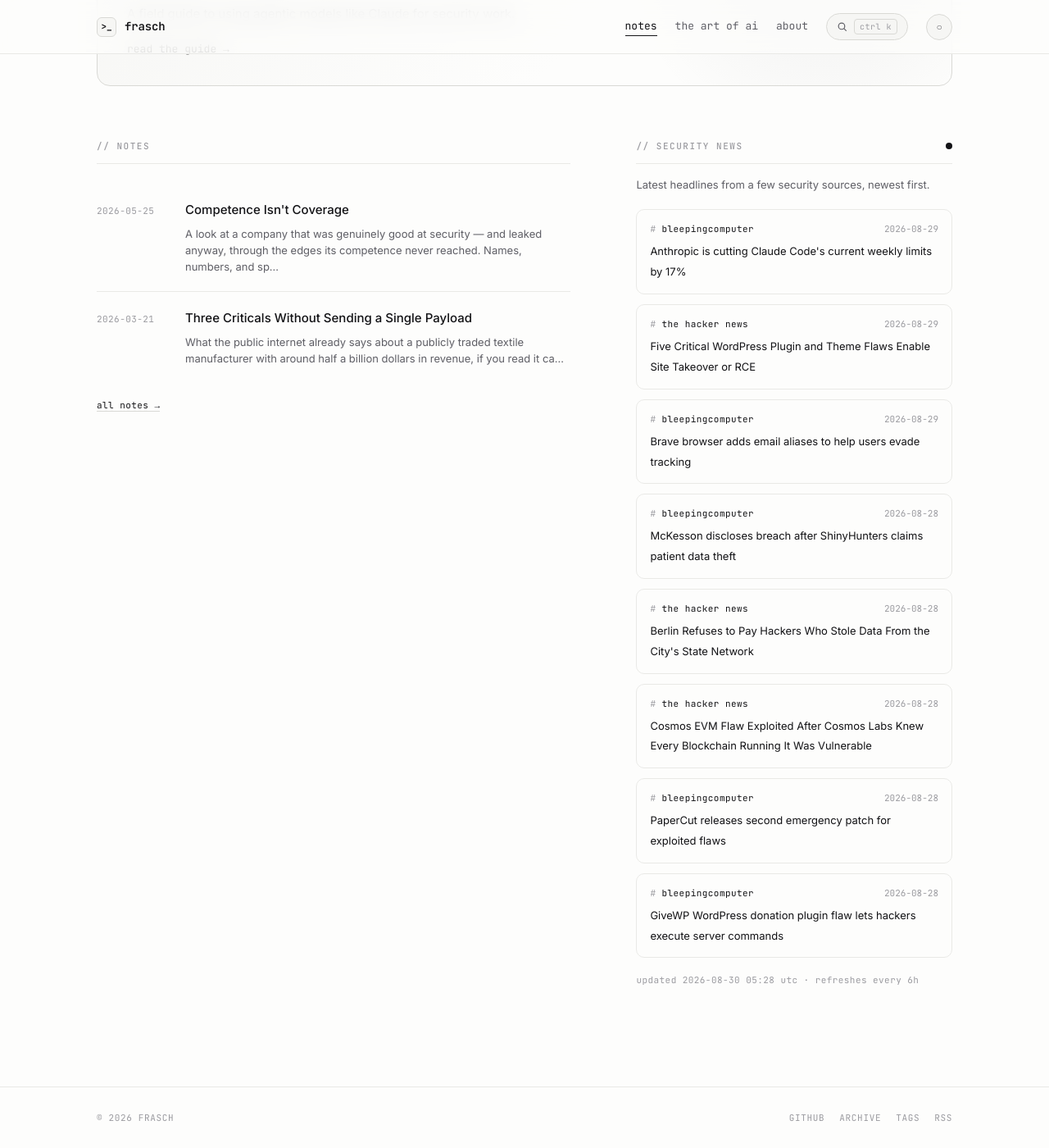
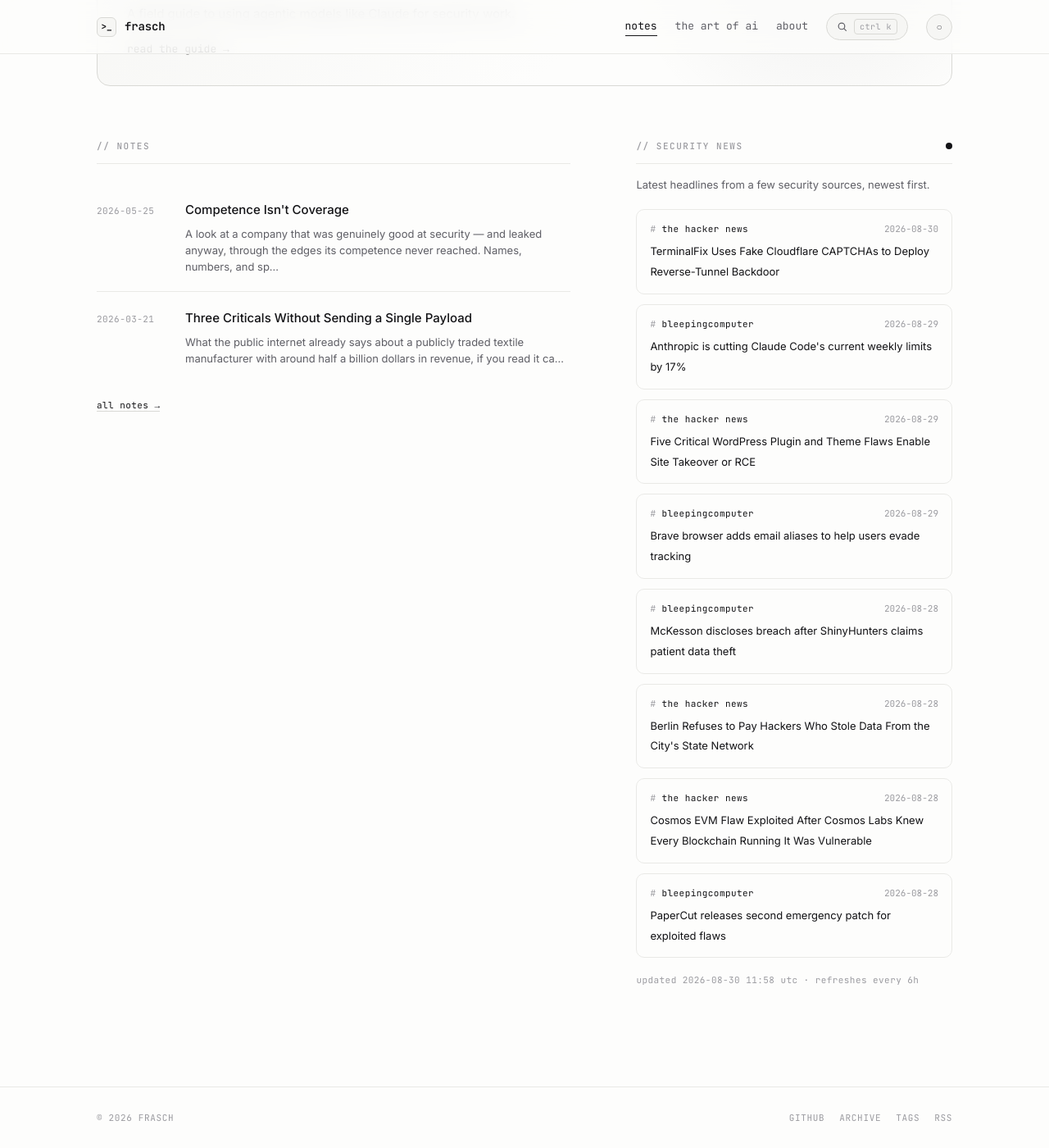
Before and after one commit to whoisfrasch/frasch, a Jekyll site: the page built from index.html, in a window 1280 px wide and 1400 px high, scrolled down 615 px. Shown: the whole window at 82% size. Built offline with Jekyll 4.4.1, drawn with Linux system fonts in a browser that asks for light colours.

Commit message:
Refresh security news feed

```diff
--- a/_data/news.json
+++ b/_data/news.json
@@ -1,6 +1,12 @@
 {
-  "updated": "2026-08-30T05:28:45Z",
+  "updated": "2026-08-30T11:58:09Z",
   "items": [
+    {
+      "source": "the hacker news",
+      "title": "TerminalFix Uses Fake Cloudflare CAPTCHAs to Deploy Reverse-Tunnel Backdoor",
+      "link": "https://thehackernews.com/2026/08/terminalfix-uses-fake-cloudflare.html",
+      "date": "2026-08-30T07:36:33Z"
+    },
     {
       "source": "bleepingcomputer",
       "title": "Anthropic is cutting Claude Code's current weekly limits by 17%",
@@ -42,12 +48,6 @@
       "title": "PaperCut releases second emergency patch for exploited flaws",
       "link": "https://www.bleepingcomputer.com/news/security/papercut-releases-second-emergency-patch-for-exploited-flaws/",
       "date": "2026-08-28T19:08:26Z"
-    },
-    {
-      "source": "bleepingcomputer",
-      "title": "GiveWP WordPress donation plugin flaw lets hackers execute server commands",
-      "link": "https://www.bleepingcomputer.com/news/security/givewp-wordpress-donation-plugin-flaw-lets-hackers-execute-server-commands/",
-      "date": "2026-08-28T18:18:55Z"
     }
   ]
 }
```
